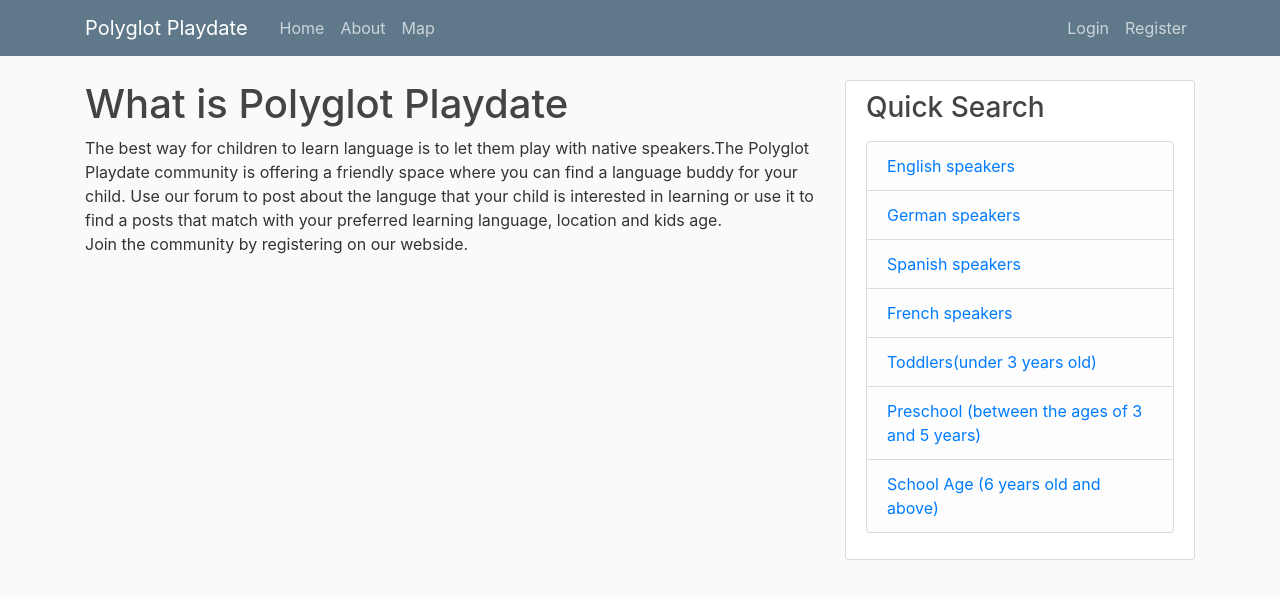
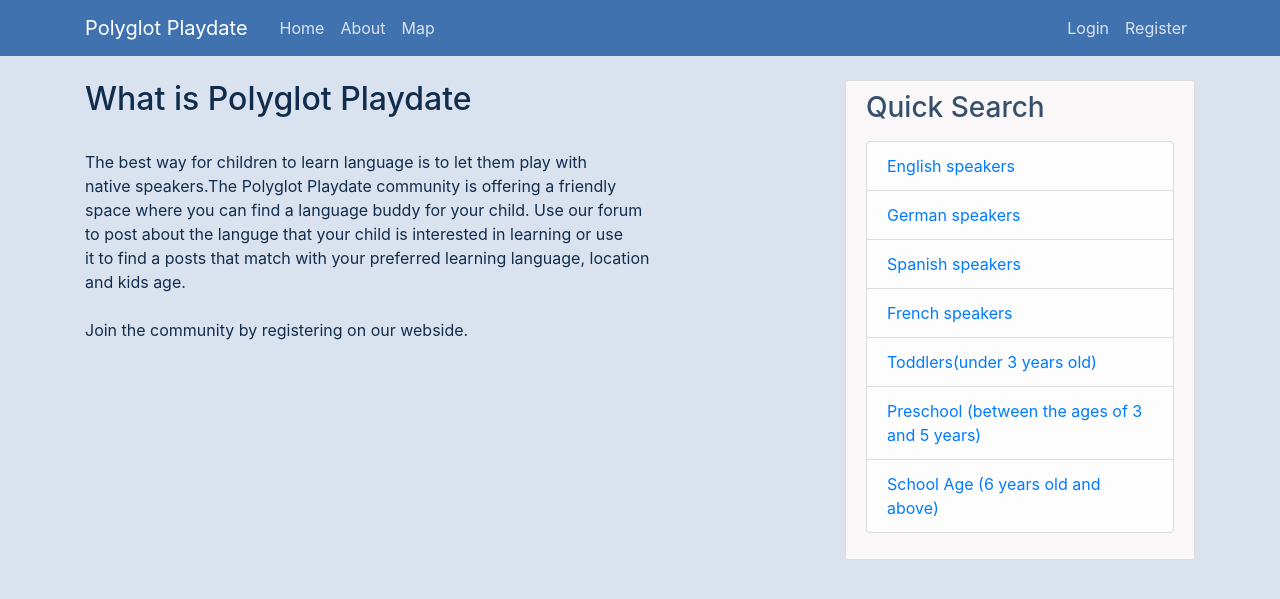
Before and after one commit to IwonaZ/playdate_blog, a Flask app: page /about in a window 1280 px wide. Shown: the top 599 px of the page. Run offline with Flask 2, Linux system fonts and the light colour scheme; parts of the project's set-up code (start-up, migrations or seed data) failed here and were passed over; some libraries are stand-ins or nearby versions.

Commit message:
changing css

```diff
--- a/flaskblog/posts/routes.py
+++ b/flaskblog/posts/routes.py
@@ -29,6 +29,7 @@ def post(post_id):
     return render_template('post.html', title=post.title, post=post)
 
 @posts.route("/post/map")
+@login_required
 def post_map():
     posts = Post.objects.all()
     return render_template('map.html', posts=posts, map_key=current_app.config["GOOGLE_MAPS_API_KEY"])
--- a/flaskblog/static/main.css
+++ b/flaskblog/static/main.css
@@ -1,23 +1,23 @@
 body {
-  background: #fafafa;
-  color: #333333;
+  background: #DBE2EF;
+  color: #112D4E;
   margin-top: 5rem;
 }
 
 h1, h2, h3, h4, h5, h6 {
-  color: #444444;
+  color: #364F6B;
 }
 
 .bg-steel {
-  background-color: #5f788a;
+  background-color: #3F72AF;
 }
 
 .site-header .navbar-nav .nav-link {
-  color: #cbd5db;
+  color: #DBE2EF;
 }
 
 .site-header .navbar-nav .nav-link:hover {
-  color: #ffffff;
+  color: #F9F7F7;
 }
 
 .site-header .navbar-nav .nav-link.active {
@@ -25,7 +25,7 @@ h1, h2, h3, h4, h5, h6 {
 }
 
 .content-section {
-  background: #ffffff;
+  background: #F9F7F7;
   padding: 10px 20px;
   border: 1px solid #dddddd;
   border-radius: 3px;
@@ -33,7 +33,7 @@ h1, h2, h3, h4, h5, h6 {
 }
 
 .article-title {
-  color: #444444;
+  color: #112D4E;
 }
 
 a.article-title:hover {
@@ -58,7 +58,7 @@ a.article-title:hover {
 }
 
 .article-metadata a:hover {
-  color: #333;
+  color: #364F6B;
   text-decoration: none;
 }
 
--- a/flaskblog/templates/about.html
+++ b/flaskblog/templates/about.html
@@ -1,7 +1,8 @@
 {% extends "layout.html" %}
 {% block content %}
-    <h1>What is Polyglot Playdate</h1>
-    <p>
+<div class="media-body">
+    <h2 class="article-title">What is Polyglot Playdate</h1>
+    <p class="article-content">
         The best way for children to learn language is to let them play with
         native speakers.The Polyglot Playdate community is offering a friendly
         space where you can find a language buddy for your child.  Use our forum
@@ -9,4 +10,6 @@
         it to find a posts that match with your preferred learning language, location
         and kids age. <br>
          Join the community by registering on our webside.</p>
+</div>
+
 {% endblock content %}
```
Also changed, not shown: flaskblog/templates/user_posts_en.html (deleted).
